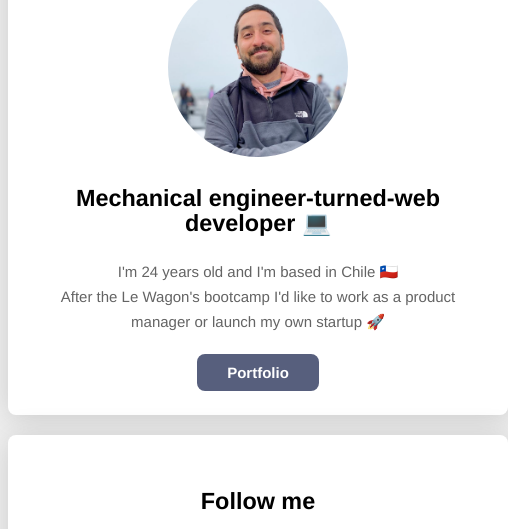
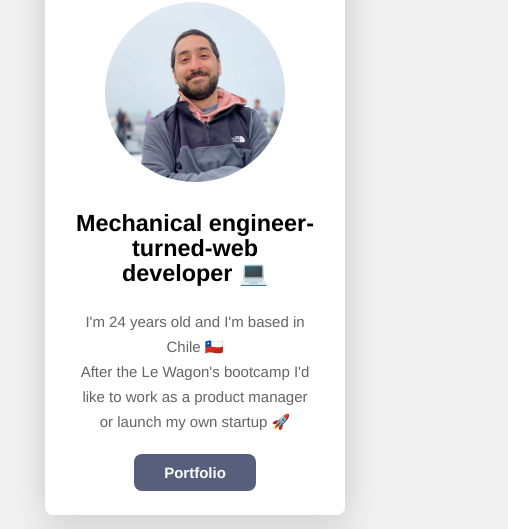
Before and after one commit to anwarjamis/profile-page, a plain HTML site: page index.html in a window 390 px wide. Shown: the part 152-681 px from the top of the page, 508 px wide, since content can reach past the window. Drawn offline with Linux system fonts and the light colour scheme.

Commit message:
fixing responsiveness problems

```diff
--- a/style.css
+++ b/style.css
@@ -1,7 +1,7 @@
 @media (max-width: 2000px) {
-  /* For a screen < 960px, this CSS will be read */
+  /* For a screen < 2000px, this CSS will be read */
   .container {
-    width: 800px;
+    width: 900px;
   }
 }
 @media (max-width: 960px) {
@@ -16,8 +16,8 @@
     width: 500px;
   }
 }
-@media (max-width: 374px) {
-  /* For a screen < 540px, this CSS will be read */
+@media (max-width: 400px) {
+  /* For a screen < 400px, this CSS will be read */
   .container {
     width: 300px;
   }
```
